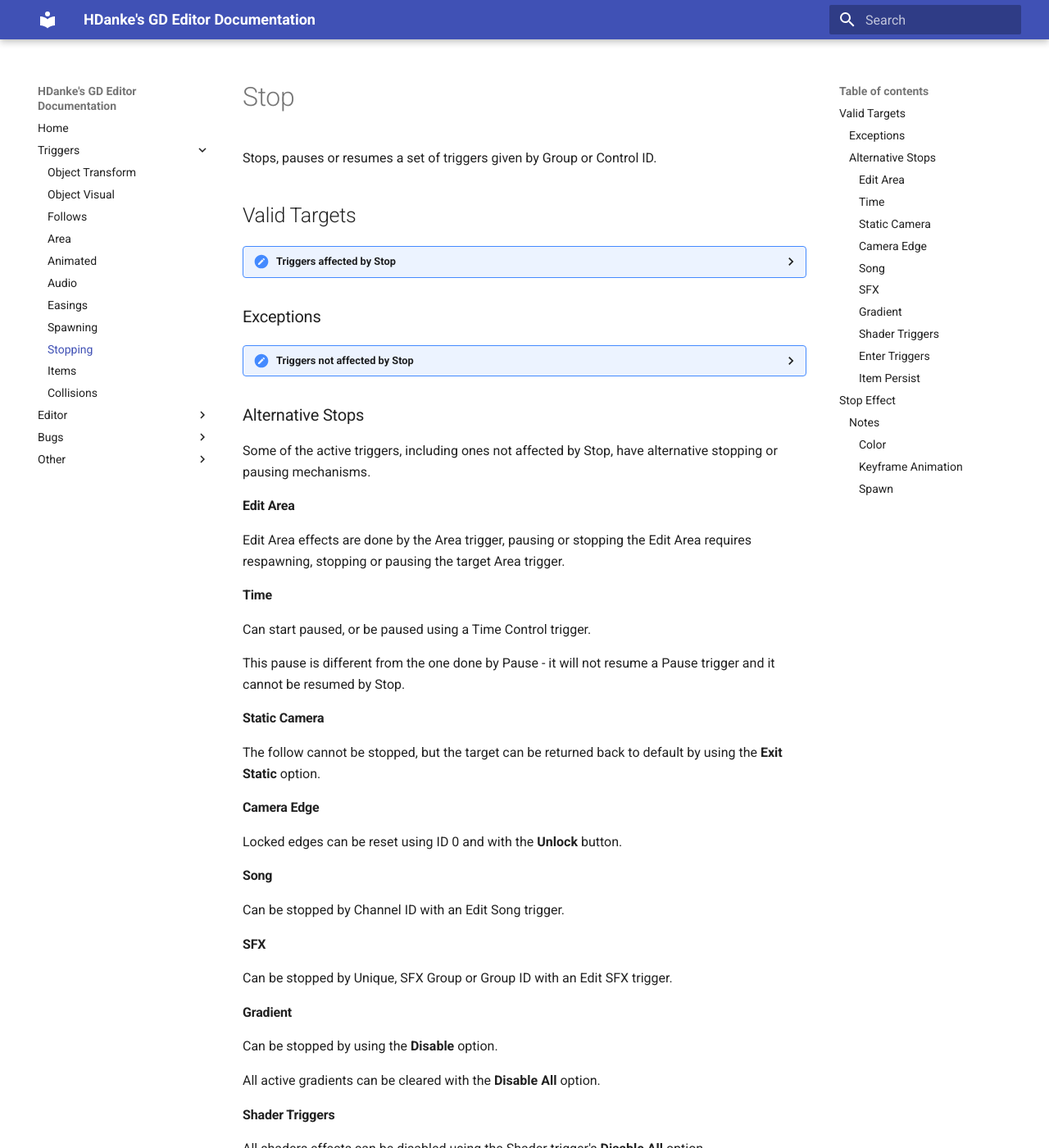
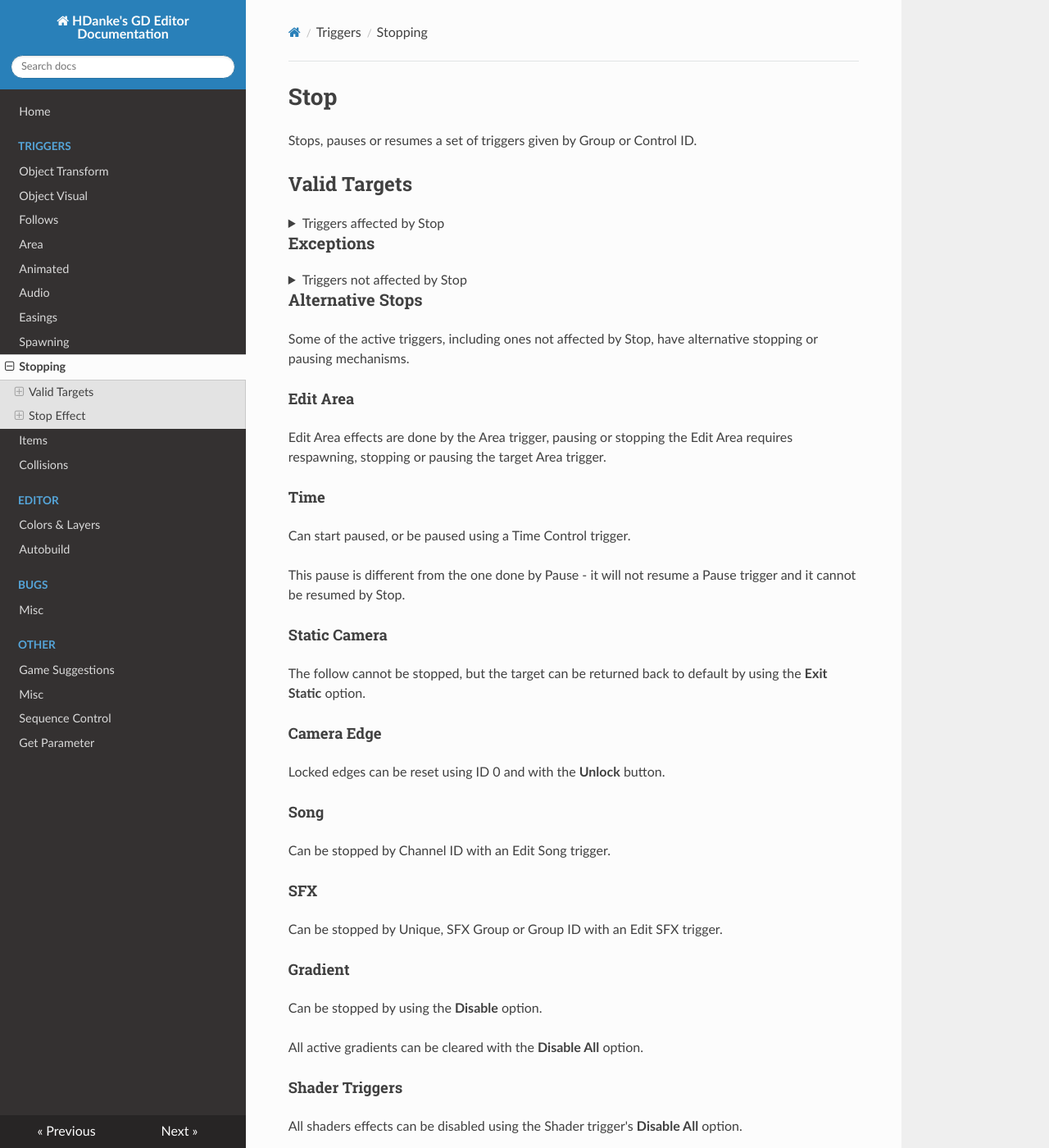
Before and after one commit to UHDanke/gd_docs, an MkDocs documentation site: the page built from docs/triggers/stop.md, in a window 1280 px wide and 1400 px high. Shown: the whole window at 82% size. Built offline with MkDocs 1.6.1, drawn with Linux system fonts in a browser that asks for light colours; nearby versions of some CDN libraries; part of the change alters nothing that is shown; some of the changed text lies outside the part shown.

```diff
--- a/mkdocs.yml
+++ b/mkdocs.yml
@@ -3,7 +3,8 @@ docs_dir: docs
 site_dir: site
 
 theme:
-  name: material
+  name: readthedocs
+  color_mode: auto
 
 nav:
   - Home: README.md
```
